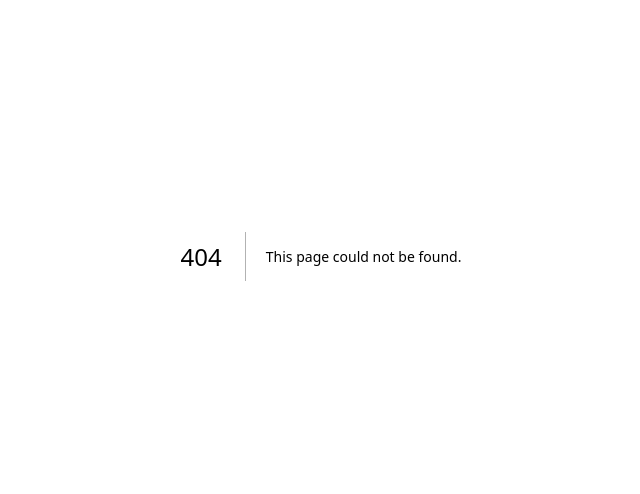
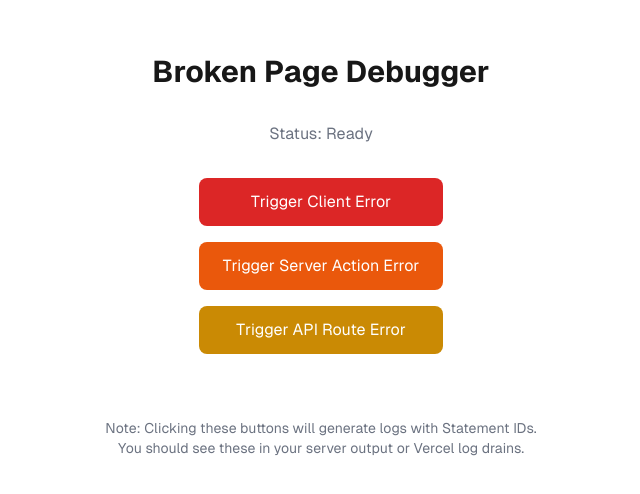
Before and after one commit to BrontoStephen/BrontoVercelAIsample, a Next.js app: page /broken in a window 1280 px wide. Before the commit this address had no page. Shown: the part 144-638 px from the top of the page, without its empty margins (319-959 px from the left). Built offline with nearby package versions, Linux system fonts and the light colour scheme.

Commit message:
feat: add /broken page for error testing and statement ID verification

```diff
--- /dev/null
+++ b/src/app/api/broken/route.ts
@@ -0,0 +1,17 @@
+import { BrontoLogger } from '@/lib/bronto-logger';
+import { NextResponse } from 'next/server';
+
+export const dynamic = 'force-dynamic';
+
+export async function GET() {
+    BrontoLogger.error('Simulated API Route Error', {
+        endpoint: '/api/broken',
+        method: 'GET',
+        timestamp: new Date().toISOString()
+    });
+
+    return NextResponse.json(
+        { error: 'Simulated Internal Server Error' },
+        { status: 500 }
+    );
+}
--- /dev/null
+++ b/src/app/broken/actions.ts
@@ -0,0 +1,13 @@
+'use server';
+
+import { BrontoLogger as Logger } from '@/lib/bronto-logger';
+
+export async function triggerServerError() {
+    Logger.error('Simulated Server Action Error', {
+        component: 'BrokenPage',
+        action: 'triggerServerError',
+        timestamp: new Date().toISOString()
+    });
+
+    throw new Error('This is a simulated Server Action error');
+}
--- /dev/null
+++ b/src/app/broken/page.tsx
@@ -0,0 +1,85 @@
+'use client';
+
+import { useState } from 'react';
+import { triggerServerError } from './actions';
+import { logWithStatement } from '@/lib/bronto-logger';
+
+export default function BrokenPage() {
+    const [status, setStatus] = useState<string>('Ready');
+
+    const handleClientError = () => {
+        try {
+            setStatus('Triggering Client Error...');
+            // We want to log the error *before* throwing or just log it as an error event
+            // But usually we want to see if the statement ID is attached to the log call site.
+            logWithStatement('Simulated Client-Side Error Event', {
+                component: 'BrokenPage',
+                type: 'client_click'
+            });
+            throw new Error('This is a simulated Client-Side error');
+        } catch (e) {
+            console.error('Caught client error:', e);
+            setStatus('Client Error Triggered (Check Console)');
+        }
+    };
+
+    const handleServerActionError = async () => {
+        try {
+            setStatus('Triggering Server Action Error...');
+            await triggerServerError();
+        } catch (e) {
+            console.error('Caught server action error:', e);
+            setStatus('Server Action Error Triggered (Check Server Logs)');
+        }
+    };
+
+    const handleApiError = async () => {
+        try {
+            setStatus('Triggering API Error...');
+            const res = await fetch('/api/broken');
+            if (!res.ok) {
+                setStatus(`API Error Triggered: ${res.status} (Check Server Logs)`);
+            } else {
+                setStatus('API Call Success (Unexpected)');
+            }
+        } catch (e) {
+            console.error('Caught API fetch error:', e);
+            setStatus('API Fetch Error (Check Console)');
+        }
+    };
+
+    return (
+        <div className="flex flex-col items-center justify-center min-h-screen gap-8 p-8 font-[family-name:var(--font-geist-sans)]">
+            <h1 className="text-3xl font-bold">Broken Page Debugger</h1>
+            <p className="text-gray-500">Status: {status}</p>
+
+            <div className="flex flex-col gap-4">
+                <button
+                    onClick={handleClientError}
+                    className="px-6 py-3 text-white bg-red-600 rounded-lg hover:bg-red-700 transition-colors"
+                >
+                    Trigger Client Error
+                </button>
+
+                <button
+                    onClick={handleServerActionError}
+                    className="px-6 py-3 text-white bg-orange-600 rounded-lg hover:bg-orange-700 transition-colors"
+                >
+                    Trigger Server Action Error
+                </button>
+
+                <button
+                    onClick={handleApiError}
+                    className="px-6 py-3 text-white bg-yellow-600 rounded-lg hover:bg-yellow-700 transition-colors"
+                >
+                    Trigger API Route Error
+                </button>
+            </div>
+
+            <p className="max-w-md text-sm text-center text-gray-500 mt-8">
+                Note: Clicking these buttons will generate logs with Statement IDs.
+                You should see these in your server output or Vercel log drains.
+            </p>
+        </div>
+    );
+}
```
